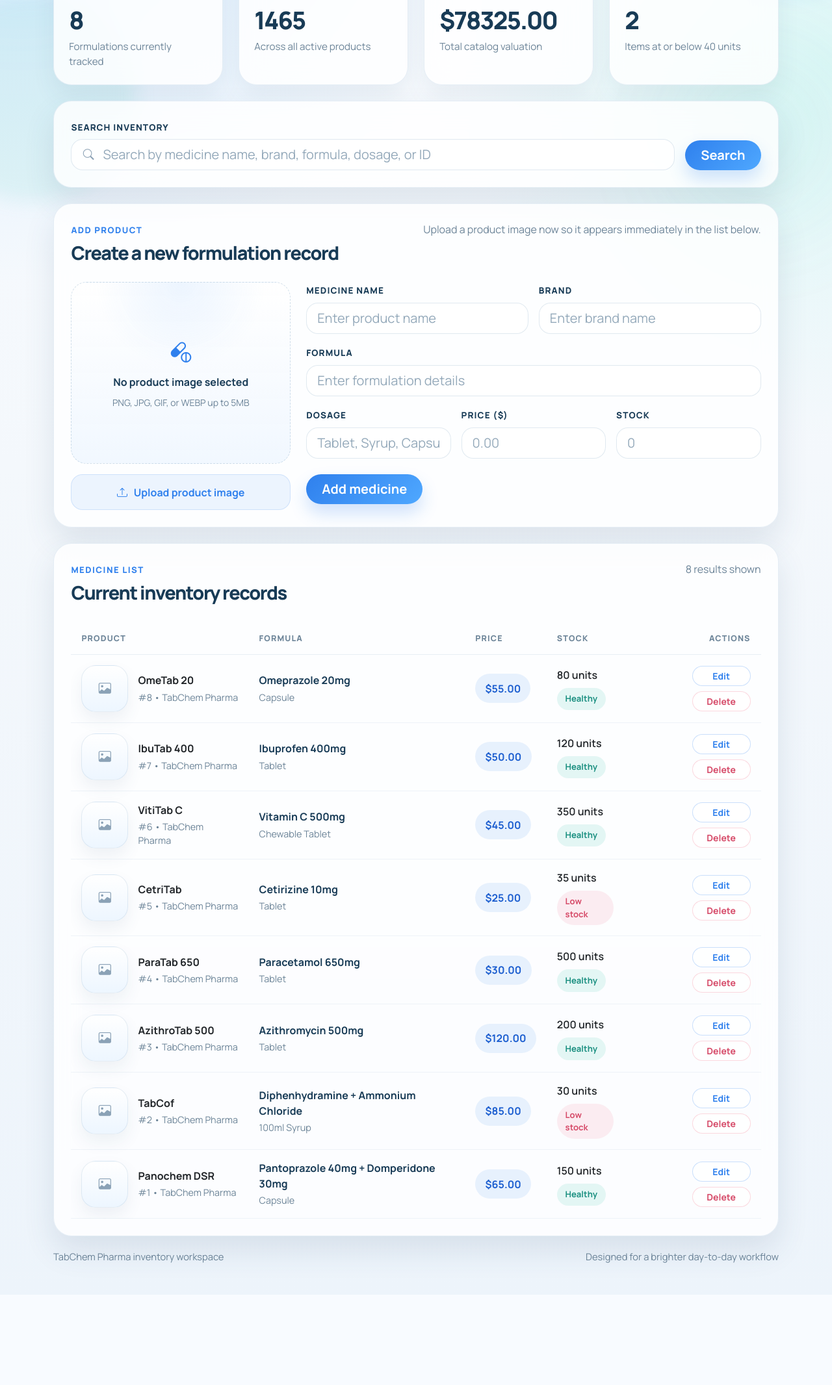
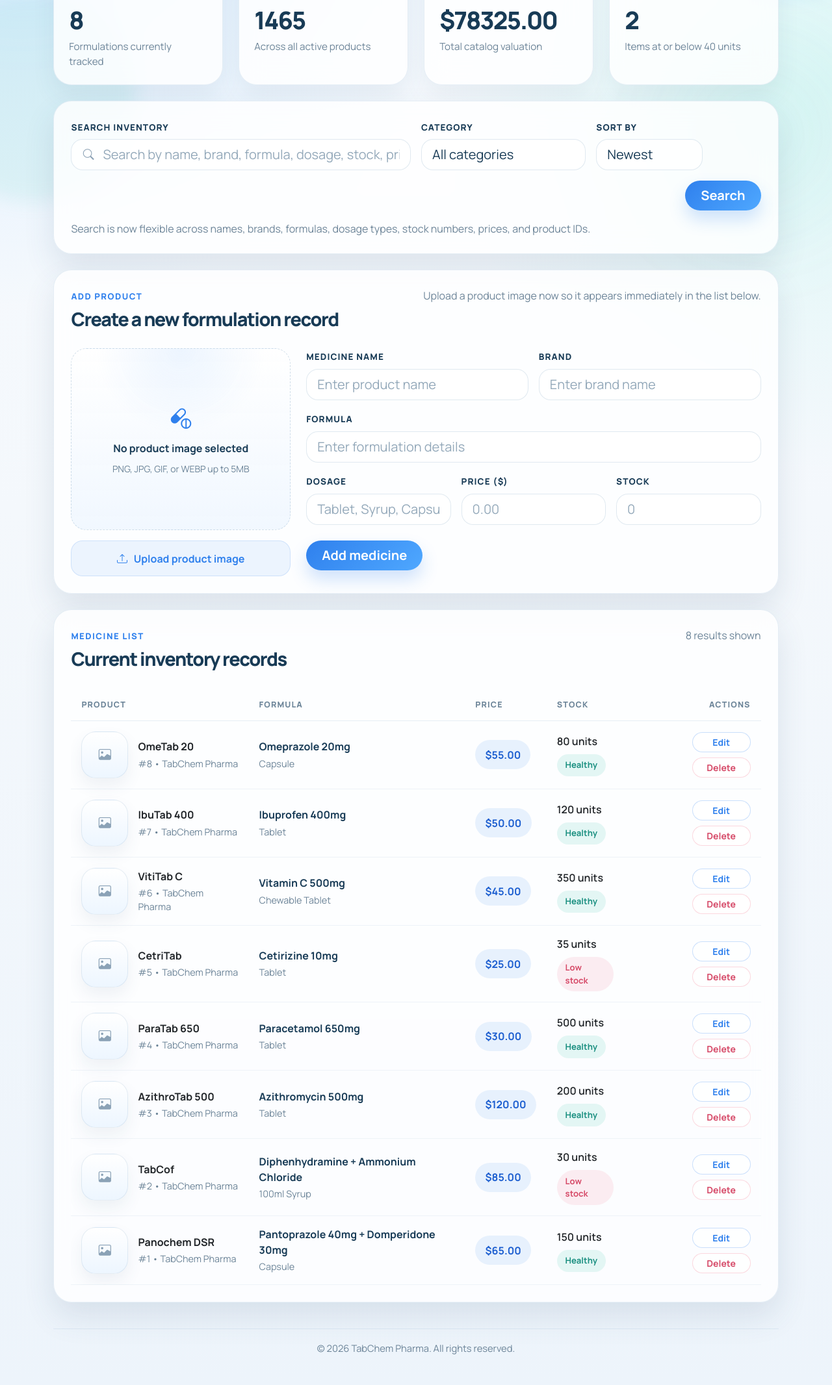
Before and after one commit to SafikurRahman0609/tabchem-inventory, a Flask app: page /inventory in a window 1280 px wide. Shown: the part 370-2502 px from the top of the page at 65% size. Before the commit the page ends 2330 px from the top, so only its background shows below. Run offline with Flask 3, Linux system fonts and the light colour scheme; the visitor is signed in with stand-in values (Sample User, id 1); data comes from the database, SQL or seed files in the repository.

Commit message:
Improve inventory search and footer

```diff
--- a/app/routes.py
+++ b/app/routes.py
@@ -4,10 +4,19 @@ from uuid import uuid4
 from flask import current_app, flash, redirect, render_template, request, session, url_for
 from app import app, db
 from app.models import Medicine
-from sqlalchemy import or_
+from sqlalchemy import String, cast, or_
 from werkzeug.utils import secure_filename
 
 ALLOWED_IMAGE_EXTENSIONS = {'png', 'jpg', 'jpeg', 'gif', 'webp'}
+DEFAULT_SORT_OPTION = 'newest'
+SORT_OPTIONS = {
+    'newest': Medicine.id.desc(),
+    'name_asc': Medicine.name.asc(),
+    'price_asc': Medicine.price.asc(),
+    'price_desc': Medicine.price.desc(),
+    'stock_asc': Medicine.stock.asc(),
+    'stock_desc': Medicine.stock.desc(),
+}
 
 
 def _apply_medicine_form(medicine):
@@ -53,6 +62,20 @@ def _save_uploaded_image(file_storage, current_filename=None):
 
     return relative_path
 
+
+def _build_inventory_search_filters(search_query):
+    search_pattern = f'%{search_query}%'
+    searchable_columns = [
+        Medicine.name,
+        Medicine.brand,
+        Medicine.formula,
+        Medicine.dosage,
+        cast(Medicine.id, String),
+        cast(Medicine.stock, String),
+        cast(Medicine.price, String),
+    ]
+    return [column.ilike(search_pattern) for column in searchable_columns]
+
 @app.route('/login', methods=['GET', 'POST'])
 def login():
     if request.method == 'POST':
@@ -84,20 +107,27 @@ def dashboard():
         return redirect(url_for('login'))
 
     search_query = request.args.get('search', '').strip()
+    category_filter = request.args.get('category', '').strip()
+    sort_option = request.args.get('sort', DEFAULT_SORT_OPTION).strip() or DEFAULT_SORT_OPTION
+    selected_sort = sort_option if sort_option in SORT_OPTIONS else DEFAULT_SORT_OPTION
+
+    medicines_query = Medicine.query
 
     if search_query:
-        search_pattern = f'%{search_query}%'
-        filters = [
-            Medicine.name.ilike(search_pattern),
-            Medicine.brand.ilike(search_pattern),
-            Medicine.formula.ilike(search_pattern),
-            Medicine.dosage.ilike(search_pattern),
-        ]
-        if search_query.isdigit():
-            filters.append(Medicine.id == int(search_query))
-        medicines = Medicine.query.filter(or_(*filters)).order_by(Medicine.id.desc()).all()
-    else:
-        medicines = Medicine.query.order_by(Medicine.id.desc()).all()
+        medicines_query = medicines_query.filter(or_(*_build_inventory_search_filters(search_query)))
+
+    if category_filter:
+        medicines_query = medicines_query.filter(Medicine.dosage == category_filter)
+
+    medicines = medicines_query.order_by(SORT_OPTIONS[selected_sort]).all()
+
+    dosage_categories = [
+        dosage for (dosage,) in db.session.query(Medicine.dosage)
+        .distinct()
+        .order_by(Medicine.dosage.asc())
+        .all()
+        if dosage
+    ]
 
     all_medicines = Medicine.query.all()
     total_medicines = len(all_medicines)
@@ -111,7 +141,10 @@ def dashboard():
                            total_units=total_units,
                            total_value=total_value,
                            low_stock=low_stock,
-                           search_query=search_query)
+                           search_query=search_query,
+                           dosage_categories=dosage_categories,
+                           selected_category=category_filter,
+                           selected_sort=selected_sort)
 
 @app.route('/add', methods=['POST'])
 def add_medicine():
--- a/app/static/css/style.css
+++ b/app/static/css/style.css
@@ -354,7 +354,9 @@ a {
 }
 
 .form-control,
-.form-control:focus {
+.form-select,
+.form-control:focus,
+.form-select:focus {
     border: 1px solid rgba(125, 162, 194, 0.24);
     border-radius: 18px;
     background: rgba(255, 255, 255, 0.8);
@@ -628,11 +630,16 @@ a {
 }
 
 .site-footer {
-    display: flex;
-    justify-content: space-between;
-    gap: 1rem;
-    padding: 1.2rem 0 1.5rem;
+    margin-top: 2.5rem;
+    padding: 1.1rem 0 1.4rem;
+    border-top: 1px solid rgba(140, 176, 211, 0.18);
+    text-align: center;
     font-size: 0.92rem;
+}
+
+.site-footer-text {
+    margin: 0;
+    color: var(--text-muted);
 }
 
 @keyframes floatIn {
--- a/app/templates/base.html
+++ b/app/templates/base.html
@@ -58,8 +58,7 @@
         {% block content %}{% endblock %}
 
         <footer class="site-footer">
-            <span>TabChem Pharma inventory workspace</span>
-            <span>Designed for a brighter day-to-day workflow</span>
+            <p class="site-footer-text">&copy; 2026 TabChem Pharma. All rights reserved.</p>
         </footer>
     </div>
 
--- a/app/templates/dashboard.html
+++ b/app/templates/dashboard.html
@@ -52,20 +52,41 @@
 
 <div class="section-card mb-4">
     <form action="{{ url_for('dashboard') }}" method="GET" class="row g-3 align-items-center">
-        <div class="col-lg">
+        <div class="col-lg-6">
             <label class="field-label mb-2">Search inventory</label>
             <div class="search-input-wrap">
                 <i class="bi bi-search search-input-icon"></i>
-                <input type="text" name="search" class="form-control form-control-lg ps-5" placeholder="Search by medicine name, brand, formula, dosage, or ID" value="{{ search_query }}">
+                <input type="text" name="search" class="form-control form-control-lg ps-5" placeholder="Search by name, brand, formula, dosage, stock, price, or ID" value="{{ search_query }}">
             </div>
         </div>
-        <div class="col-auto align-self-end d-flex gap-2">
-            {% if search_query %}
+        <div class="col-md-3 col-lg-3">
+            <label class="field-label mb-2">Category</label>
+            <select name="category" class="form-select form-select-lg">
+                <option value="">All categories</option>
+                {% for dosage in dosage_categories %}
+                    <option value="{{ dosage }}" {% if dosage == selected_category %}selected{% endif %}>{{ dosage }}</option>
+                {% endfor %}
+            </select>
+        </div>
+        <div class="col-md-3 col-lg-2">
+            <label class="field-label mb-2">Sort by</label>
+            <select name="sort" class="form-select form-select-lg">
+                <option value="newest" {% if selected_sort == 'newest' %}selected{% endif %}>Newest</option>
+                <option value="name_asc" {% if selected_sort == 'name_asc' %}selected{% endif %}>Name A-Z</option>
+                <option value="price_asc" {% if selected_sort == 'price_asc' %}selected{% endif %}>Price low-high</option>
+                <option value="price_desc" {% if selected_sort == 'price_desc' %}selected{% endif %}>Price high-low</option>
+                <option value="stock_asc" {% if selected_sort == 'stock_asc' %}selected{% endif %}>Stock low-high</option>
+                <option value="stock_desc" {% if selected_sort == 'stock_desc' %}selected{% endif %}>Stock high-low</option>
+            </select>
+        </div>
+        <div class="col-12 d-flex flex-wrap gap-2 justify-content-lg-end align-items-end">
+            {% if search_query or selected_category or selected_sort != 'newest' %}
                 <a href="{{ url_for('dashboard') }}" class="btn btn-outline-secondary btn-lg">Clear</a>
             {% endif %}
             <button type="submit" class="btn btn-primary btn-lg px-4">Search</button>
         </div>
     </form>
+    <p class="section-note mt-3 mb-0">Search is now flexible across names, brands, formulas, dosage types, stock numbers, prices, and product IDs.</p>
 </div>
 
 <div class="section-card mb-4">
```
